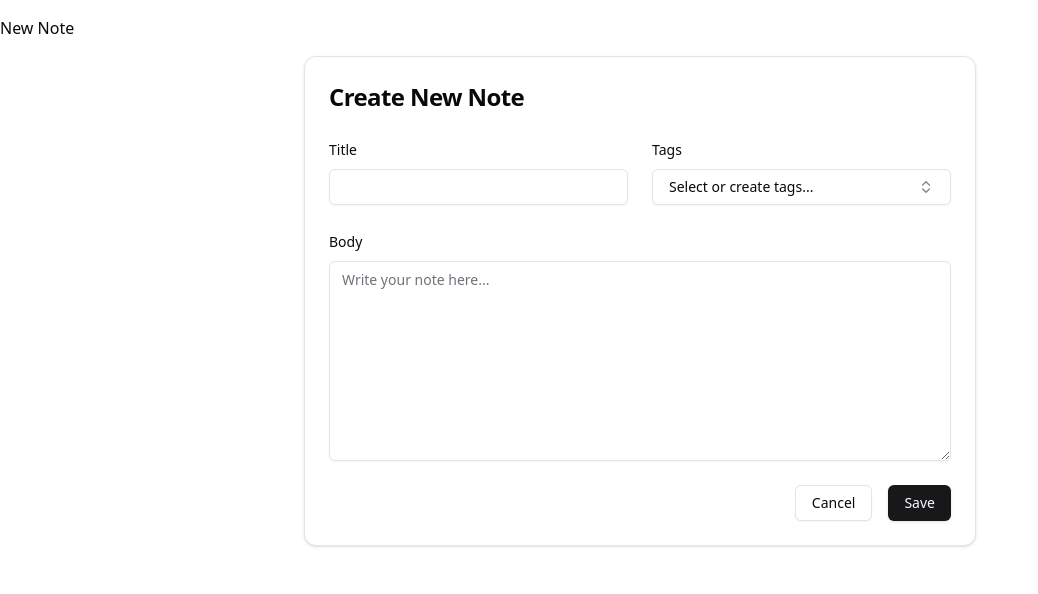
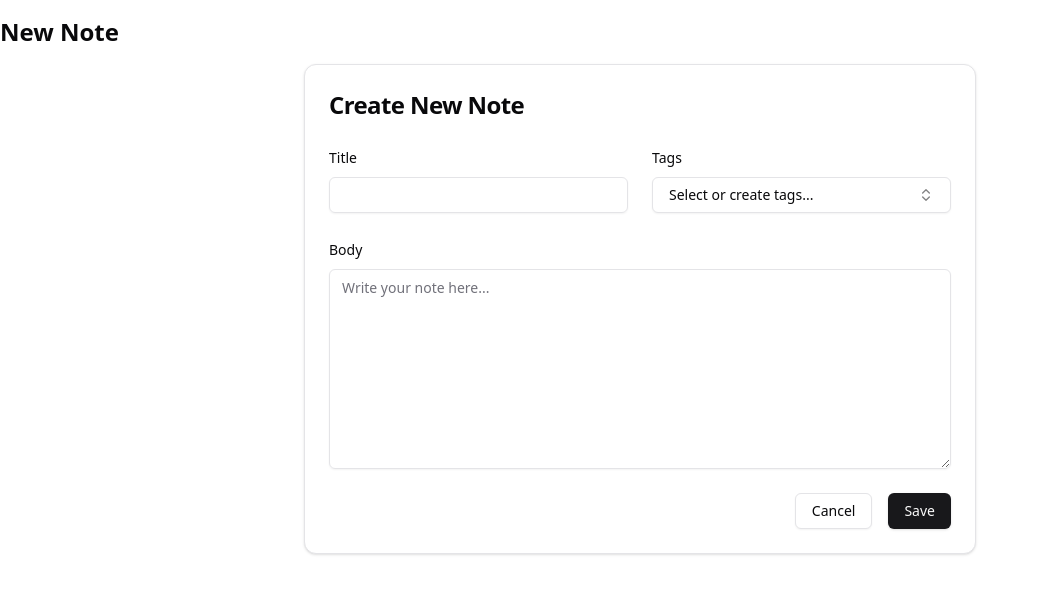
Before and after one commit to R7rainz/react-projects, a React (Vite) app in the folder ts-todo/: page /new in a window 1280 px wide. Shown: the top 594 px of the page, without its empty margins (0-1038 px from the left). Built offline with nearby package versions, Linux system fonts and the light colour scheme.

Commit message:
started working on new note thingy

```diff
--- a/ts-todo/src/App.tsx
+++ b/ts-todo/src/App.tsx
@@ -1,7 +1,7 @@
 import { Navigate } from 'react-router-dom'
 import { Route, Routes } from 'react-router-dom'
 import { Container } from 'react-bootstrap'
-import NewNote from './components/NewNote'
+import { NewNote } from './components/NewNote'
 import { useLocalStorage } from './hooks/useLocalStorage'
 import { useMemo } from 'react'
 
--- a/ts-todo/src/components/NewNote.tsx
+++ b/ts-todo/src/components/NewNote.tsx
@@ -1,11 +1,17 @@
-import NoteForm from './NoteForm'
-function NewNote() {
+import { NoteData, Tag } from "../App";
+import NoteForm from "./NoteForm";
+
+type NewNoteProps = {
+  onSubmit: (data: NoteData) => void;
+  onAddTag: (tag: Tag) => void;
+  availableTags: Tag[];
+};
+
+export function NewNote({ onSubmit, onAddTag, availableTags }: NewNoteProps) {
   return (
     <div>
-        <h1 className='mb-4'>New Note</h1>
-        <NoteForm />
+      <h1 className="mb-4 text-2xl font-bold">New Note</h1>
+      <NoteForm onSubmit={onSubmit} onAddTag={onAddTag} availableTags={availableTags} />
     </div>
-  )
+  );
 }
-
-export default NewNote
--- a/ts-todo/src/components/NoteForm.tsx
+++ b/ts-todo/src/components/NoteForm.tsx
@@ -26,7 +26,7 @@ export default function NoteForm({ onSubmit }: NoteFormProps) {
   const [selectedTags, setSelectedTags] = useState<Tag[]>([])
 
   function handleSubmit(e: FormEvent<HTMLFormElement>) {
-    e.preventDefault()
+    e.preventDefault() //prevents page from reloading
 
     if (titleRef.current && textAreaRef.current) {
       onSubmit({
```
